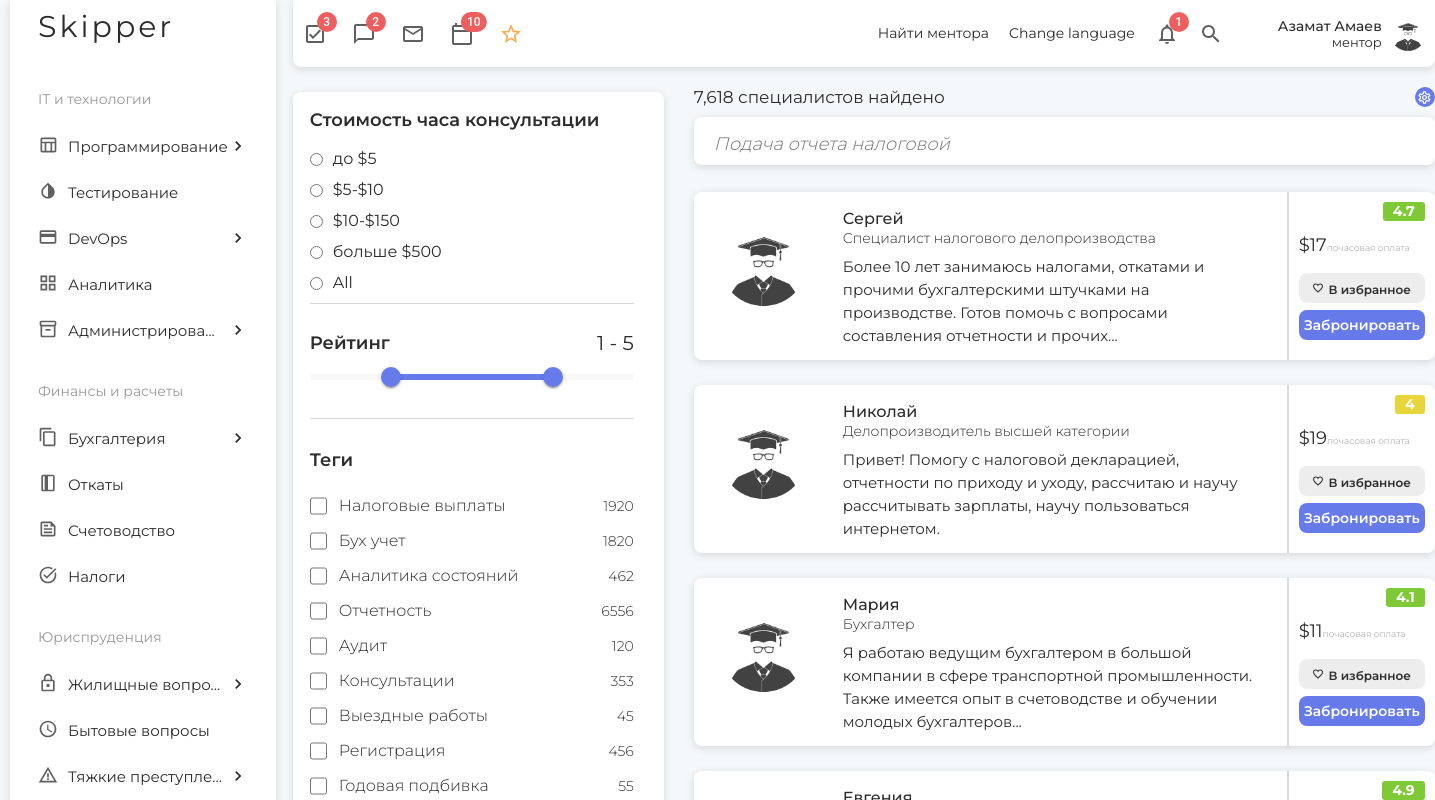
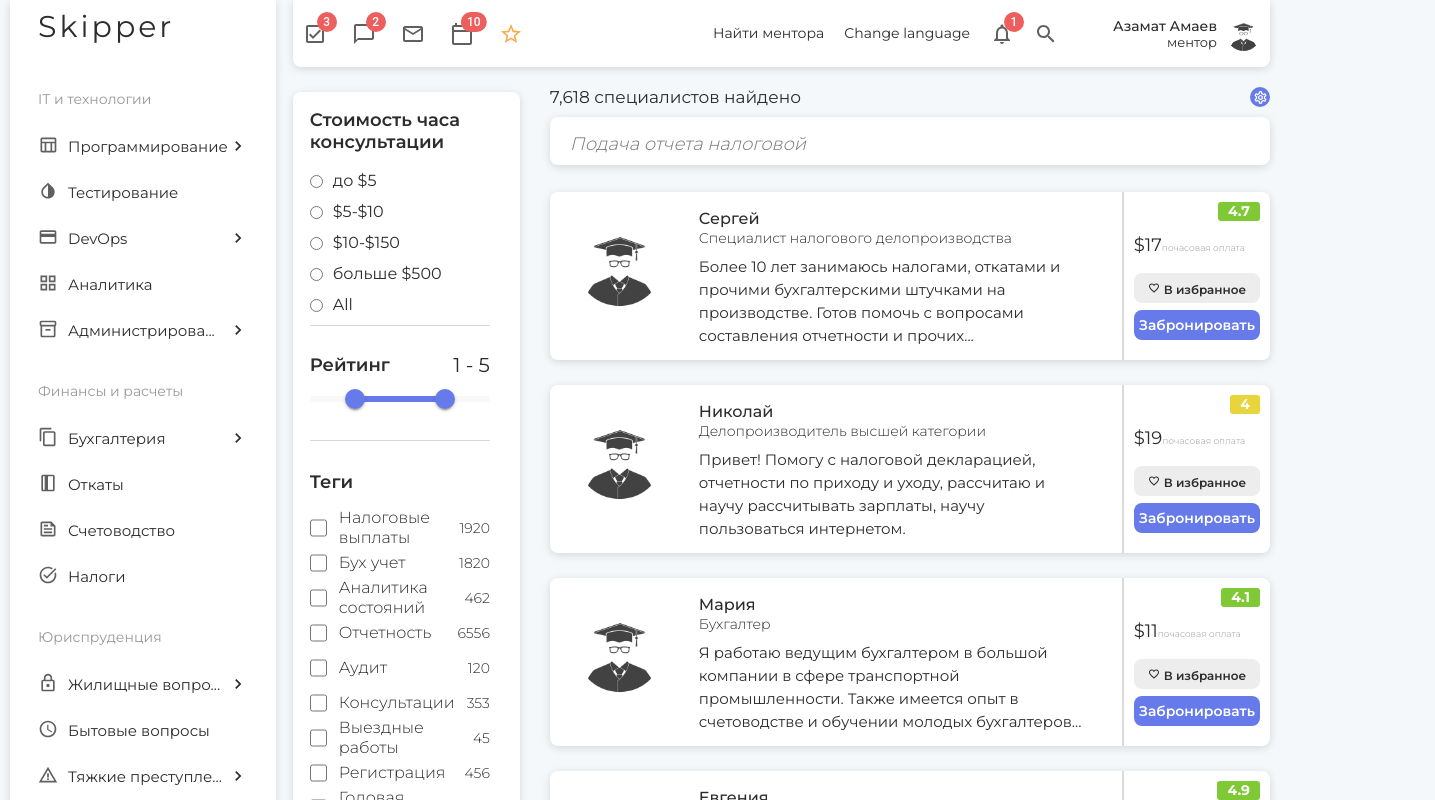
Before and after one commit to Hlopunoff/skipper, a React (Create React App) app: page / in a window 1280 px wide. Shown: the top 800 px of the page, 1435 px wide, since content can reach past the window. Built offline with nearby package versions, Linux system fonts and the light colour scheme.

Commit message:
minor bug fixes

```diff
--- a/src/pages/mainPage/mainPage.module.scss
+++ b/src/pages/mainPage/mainPage.module.scss
@@ -5,11 +5,10 @@
     column-gap: 30px;
     padding-bottom: 20px;
     &__left {
-        //! изменить на max-width
-        min-width: 371px;
+        max-width: 371px;
     }
     &__right {
-        width: 741px;
+        max-width: 741px;
     }
     &__header {
         width: 100%;
```
